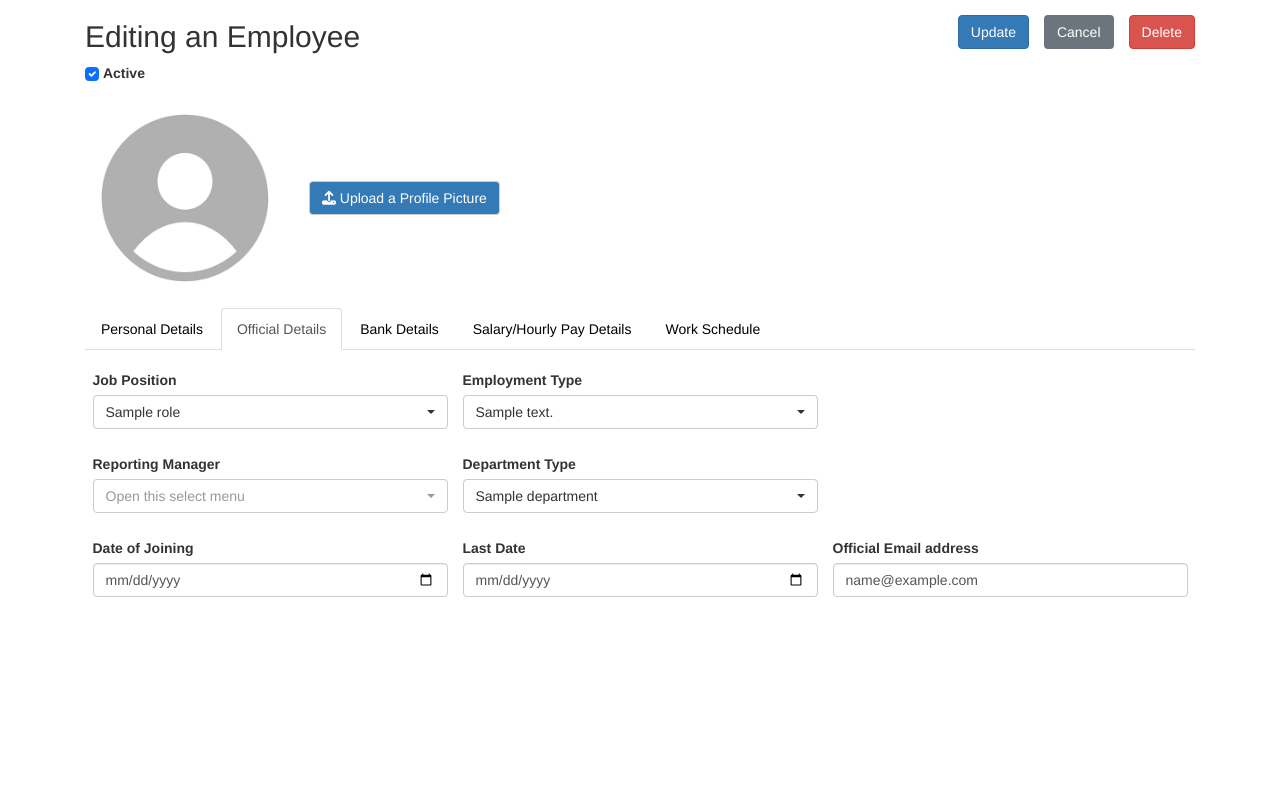
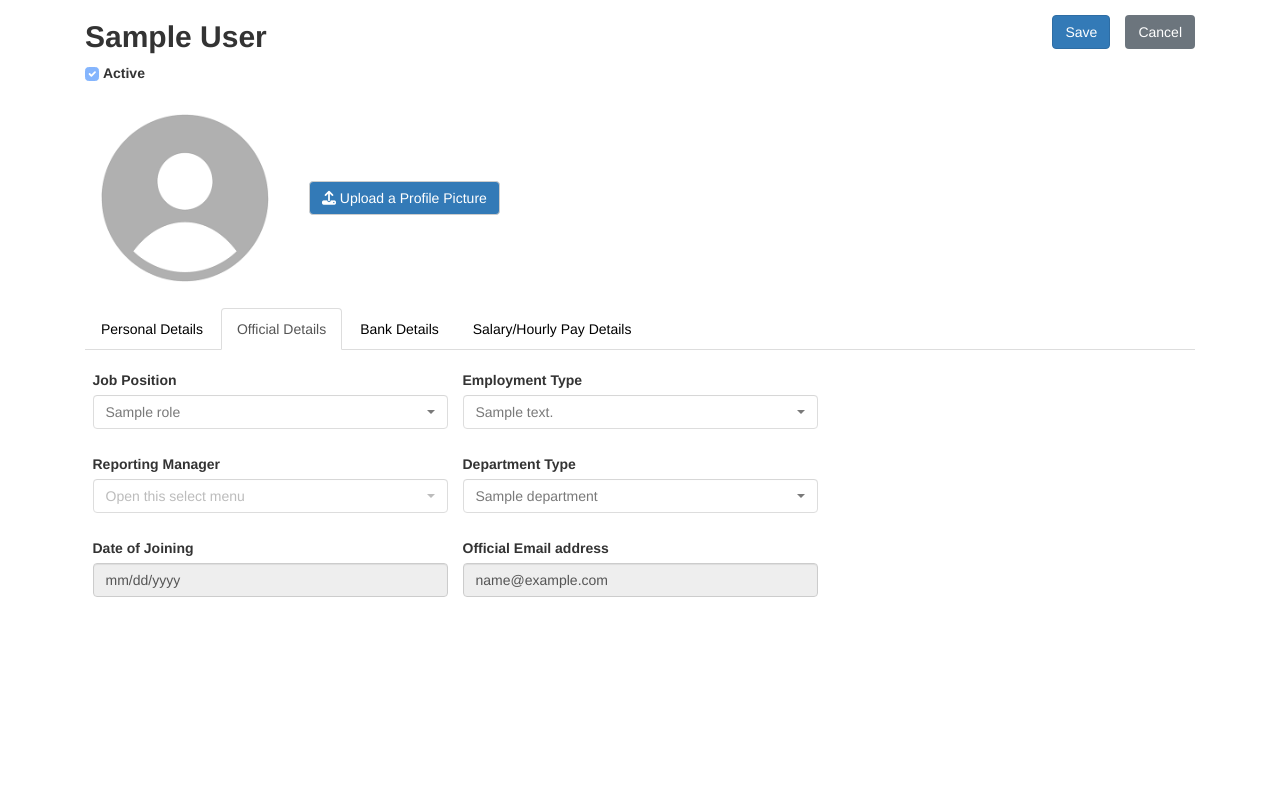
Before and after one commit to aswin-syras/Employee-Management-System, a Flask app: template templates/shared-component/edit_employee.html in a window 1280 px wide, after a click on "Official Details". Shown: the part 62-862 px from the top of the page. Run offline with Flask 2, Linux system fonts and the light colour scheme; the template is opened without the code that fills it: values that come from a table or form of the project are taken from there, most other values are stand-ins (such as "Sample title", 1, 10 or a date in 2020); some libraries are stand-ins or nearby versions.

Commit message:
Updated empployee edit page

```diff
--- a/static/css/employee.css
+++ b/static/css/employee.css
@@ -50,3 +50,6 @@
 .button:hover {
   background-color: #555;
 }
+.align-div{
+    padding-left: 150px;
+}
--- a/static/css/styles.css
+++ b/static/css/styles.css
@@ -92,6 +92,7 @@ input[type="file"] {
 .add-border-bottom {
     border-bottom: 2px solid #d3d3d3;
 }
+
 
 .add-border-bottom:last-child {
     border-bottom: 0px solid cornsilk;
--- a/templates/shared-component/edit_employee.html
+++ b/templates/shared-component/edit_employee.html
@@ -13,7 +13,7 @@
 
     <!--suppress XmlInvalidId, XmlDuplicatedId -->
     <div class="parent-edit-div container">
-        <h2>Editing an Employee</h2>
+        <h2><b>{{ one_employee.first_name }} {{ one_employee.last_name }}</b></h2>
         <form method="POST" action="/editAnEmployee/{{ one_employee._id }}"  enctype="multipart/form-data">
             <div>
             {{ form.csrt_token }}
@@ -26,9 +26,9 @@
             <div>
                 <div>
                     {% if requestForm %}
-                        {{ form.is_active( class="form-check-input is-active-class", type="checkbox", onchange="isActiveCheck()" )}} {{ form.is_active.label }} {{ form.hidden_tag() }}
+                        {{ form.is_active( class="form-check-input is-active-class", type="checkbox", disabled="disabled"  )}} {{ form.is_active.label }} {{ form.hidden_tag() }}
                     {% else %}
-                        {{ form.is_active(class="form-check-input is-active-class",type="checkbox", checked=one_employee.is_active, onchange="isActiveCheck()" )}} {{ form.is_active.label }}  {{ form.hidden_tag() }}
+                        {{ form.is_active(class="form-check-input is-active-class",type="checkbox", checked=one_employee.is_active, disabled="disabled"  )}} {{ form.is_active.label }}  {{ form.hidden_tag() }}
                     {% endif %}
                 </div>
 
@@ -54,7 +54,7 @@
                    <li><a href="#b" data-toggle="tab">Official Details</a></li>
                    <li><a href="#c" data-toggle="tab">Bank Details</a></li>
                    <li><a href="#d" data-toggle="tab">Salary/Hourly Pay Details</a></li>
-                   <li><a href="#e" data-toggle="tab">Work Schedule</a></li>
+                   <!--<li><a href="#e" data-toggle="tab">Work Schedule</a></li>-->
                 </ul>
 
                 <div class="tab-content">
@@ -83,9 +83,9 @@
                                 <div class="form-group col-4">
                                     <div>
                                         {% if requestForm %}
-                                            {{ form.is_manager(class="form-check-input", type="checkbox")}} {{ form.is_manager.label }} {{ form.hidden_tag() }}
+                                            {{ form.is_manager(class="form-check-input", type="checkbox", disabled="disabled"  )}} {{ form.is_manager.label }} {{ form.hidden_tag() }}
                                         {% else %}
-                                        {{ form.is_manager(class="form-check-input", type="checkbox", checked=one_employee.is_manager )}} {{ form.is_manager.label }}  {{ form.hidden_tag() }}
+                                        {{ form.is_manager(class="form-check-input", type="checkbox", checked=one_employee.is_manager, disabled="disabled" )}} {{ form.is_manager.label }}  {{ form.hidden_tag() }}
                                         {% endif %}
                                     </div>
                                 </div>
@@ -161,7 +161,7 @@
                             <div class="form-group pt-3 row">
                                 <div class="col-4">
                                     <label for="" class="" >Job Position</label>
-                                    <select class="custom-select form-control selectpicker" data-live-search="true" name="role_id" onchange="roleChange()">
+                                    <select class="custom-select form-control selectpicker" data-live-search="true" name="role_id" disabled="disabled">
                                          <option selected disabled>Please Select the options</option>
                                         {% for role in display_all_roles %}
             <!--                             <option selected >Open this select menu</option>-->
@@ -180,7 +180,7 @@
                                 <!--Employement Type-->
                                 <div class="col-4">
                                     <label for="" class="" >Employment Type</label>
-                                    <select class="form-control selectpicker" id="select-employment_type" data-live-search="true" name="employee_type_id" onchange="employee_type_function()">
+                                    <select class="form-control selectpicker" id="select-employment_type" data-live-search="true" name="employee_type_id" disabled="disabled">
                                          <option selected disabled>Please Select the options</option>
                                         {% for employee_type in display_all_employee_type %}
                                             {% if employee_type._id %}
@@ -202,10 +202,9 @@
                                 {% if one_employee._id %}
                                         <div class="col-4">
                                             <label for="" class="" >Reporting Manager</label>
-                                            <select class="custom-select form-control selectpicker" data-live-search="true" name="manager_id">
+                                            <select class="custom-select form-control selectpicker" data-live-search="true" name="manager_id" disabled="disabled">
                                                  <option selected disabled>Open this select menu</option>
                                                 {% for manager in display_all_managers %}
-                                                    <!-- <option selected>Open this select menu</option>-->
                                                         {% if requestForm %}
                                                             <option value="{{ manager._id }}"{% if  manager._id == requestForm.manager_id %} selected="selected" {% endif %}>
                                                                 {{ manager.manager_first_name }} {{ manager.manager_last_name }}</option>
@@ -224,7 +223,7 @@
                                <!--Department Type-->
                                 <div class="col-4">
                                     <label for="" class="" >Department Type</label>
-                                    <select class="form-control selectpicker" id="select-department_type" data-live-search="true" name="department_id">
+                                    <select class="form-control selectpicker" id="select-department_type" data-live-search="true" name="department_id" disabled="disabled">
                                          <option selected disabled>Please Select the options</option>
                                         {% for department in display_all_departments %}
                                             {% if department._id %}
@@ -247,16 +246,7 @@
                                     {% if requestForm %}
                                         {{ form.date_of_joining.label }} {{ form.date_of_joining(class="datepicker form-control" )}} {{ form.hidden_tag() }}
                                     {% else %}
-                                        {{ form.date_of_joining.label }} {{ form.date_of_joining(class="datepicker form-control", value=one_employee.date_of_joining.split('T')[0]) }} {{ form.hidden_tag() }}
-                                    {% endif %}
-                                </div>
-
-                                <!-- Last date -->
-                                <div class="col-4">
-                                    {% if requestForm %}
-                                        {{ form.last_date.label }} {{ form.last_date(class="datepicker form-control last-date-class" )}} {{ form.hidden_tag() }}
-                                    {% else %}
-                                        {{ form.last_date.label }} {{ form.last_date(class="datepicker form-control last-date-class", value=one_employee.last_date) }} {{ form.hidden_tag() }}
+                                        {{ form.date_of_joining.label }} {{ form.date_of_joining(class="datepicker form-control", value=one_employee.date_of_joining.split('T')[0], disabled="disabled") }} {{ form.hidden_tag() }}
                                     {% endif %}
                                 </div>
 
@@ -265,7 +255,7 @@
                                     {% if requestForm %}
                                         {{ form.official_email_address.label }} {{ form.official_email_address(class="form-control" )}} {{ form.hidden_tag() }}
                                     {% else %}
-                                        {{ form.official_email_address.label }} {{ form.official_email_address(class="form-control", value=one_employee.official_email_address)}} {{ form.hidden_tag() }}
+                                        {{ form.official_email_address.label }} {{ form.official_email_address(class="form-control", value=one_employee.official_email_address, disabled="disabled")}} {{ form.hidden_tag() }}
                                     {% endif %}
                                 </div>
                            </div>
@@ -309,9 +299,9 @@
                                 <div class="col-3">
                                     {{ form.salary.label }}
                                     {% if requestForm %}
-                                        {{ form.salary(class="form-control", id="salaryId", type="number")}} {{ form.hidden_tag() }}
+                                        {{ form.salary(class="form-control", id="salaryId", type="number" )}} {{ form.hidden_tag() }}
                                     {% else %}
-                                        <input id="salaryId" class="form-control" min="0" name="salary" type="number" value="{{one_employee.salary}}">
+                                        <input id="salaryId" class="form-control" min="0" name="salary" type="number" value="{{one_employee.salary}}, disabled="disabled"">
                                     {% endif %}
                                 </div>
                                 <div class="col-3">
@@ -373,31 +363,29 @@
                                     {% if requestForm %}
                                         {{ form.hourly_pay(class="form-control", id="hourlyRateId", type="number")}} {{ form.hidden_tag() }}
                                     {% else %}
-                                        <input id="hourlyRateId" class="form-control" min="0" name="hourly_pay" type="number" value="{{one_employee.hourly_pay}}">
+                                        <input id="hourlyRateId" class="form-control" min="0" name="hourly_pay" type="number" value="{{one_employee.hourly_pay}}" disabled="disabled">
                                     {% endif %}
                                 </div>
                             </div>
                         </div>
                         </div>
                     </div>
-
+                    <!--
                     <div class="tab-pane pb-3 pt-3 text-center mt-3" id="e">
                         <a href="{{ url_for('admin.getEditEmployeeEventCalendar', empId=one_employee._id) }}" class="btn btn-success"><i class="fas fa-calendar-alt"></i> &nbsp;  Click here to view the work schedule </a>
-                    </div>
+                    </div> -->
                 </div>
             </div>
 
             <!-- Buttons -->
             <div class="d-flex all-btns">
                 <div class="form-group buttons-edit">
-                    <input type="submit" value="Update" class="btn btn-primary"/>
+                    <input type="submit" value="Save" class="btn btn-primary"/>
                 </div>
                 <div class="form-group buttons-edit">
                     <a href="{{ url_for('admin.adminHome') }}" class="btn btn-secondary">Cancel</a>
                 </div>
-                <div class="form-group buttons-edit">
-                    <a class="btn btn-danger" href="/deleteExistingEmployee/{{ one_employee._id }}">Delete</a>
-                </div>
+
             </div>
         </div>
         <a id="back-to-top" href="#" class="btn btn-light btn-lg back-to-top" role="button" ><i class="fas fa-chevron-up"></i></a>
```
Also changed, not shown: templates/employees/employee-info.html (+9 -22 lines).
